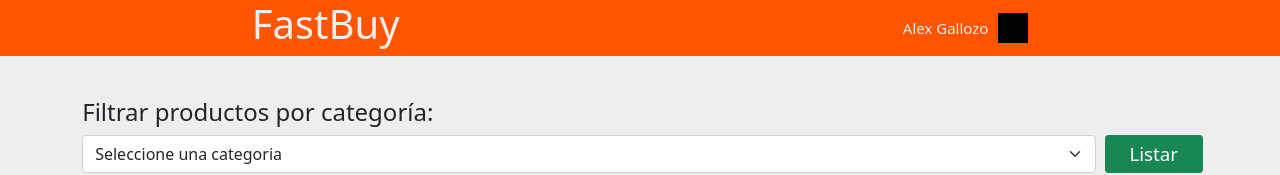
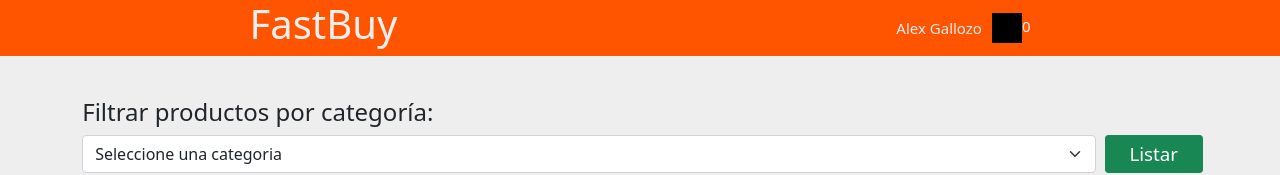
Before and after one commit to Alex123-G/CarritoDeComprasFrontend, a Vue app: page / in a window 1280 px wide. Shown: the top 175 px of the page. Built offline with nearby package versions, Linux system fonts and the light colour scheme; no server answers.

Commit message:
Trayendo cantidad de productos del carro al header

```diff
--- a/src/components/CardComponent.vue
+++ b/src/components/CardComponent.vue
@@ -22,6 +22,7 @@
 		const agregarProductoAlCarro = producto => {
 			store.dispatch("agregarProductoCarro", producto);
 		};
+
 		return { agregarProductoAlCarro };
 	},
 };
--- a/src/components/HeaderComponent.vue
+++ b/src/components/HeaderComponent.vue
@@ -7,13 +7,23 @@
 			<span class="usuario">Alex Gallozo</span>
 			<div>
 				<img v-bind:src="require('../imgs/icons/Untitled.svg')" alt="carrito" style="height: 30px" />
+				<span>{{ productos_carro }}</span>
 			</div>
 		</div>
 	</header>
 </template>
 
 <script>
-export default {};
+import { computed } from "@vue/reactivity";
+import { useStore } from "vuex";
+
+export default {
+	setup() {
+		const store = useStore();
+		const productos_carro = computed(() => store.state.productos_carro);
+		return { productos_carro };
+	},
+};
 </script>
 
 <style>
--- a/src/store/globalStore.js
+++ b/src/store/globalStore.js
@@ -5,17 +5,19 @@
 	state: {
 		productos: [],
 		carro: {},
+		productos_carro: 0,
 	},
 	// Mutacion Solo sirve para modificar los state
 	mutations: {
 		// state hace referencia al objeto state que esta declarado arriba, y el payload es el nuevo valor que vamos a colocarle al state y de esa forma cambia el valor del state
 		setProducto(state, payload) {
 			state.productos = payload;
-			// console.log(state.productos);
 		},
 		// mutacion para agrgar los productos al carro
 		setCarro(state, payload) {
 			state.carro[payload.id_producto] = payload;
+			state.productos_carro++;
+			console.log(state.productos_carro);
 		},
 	},
 	actions: {
```
